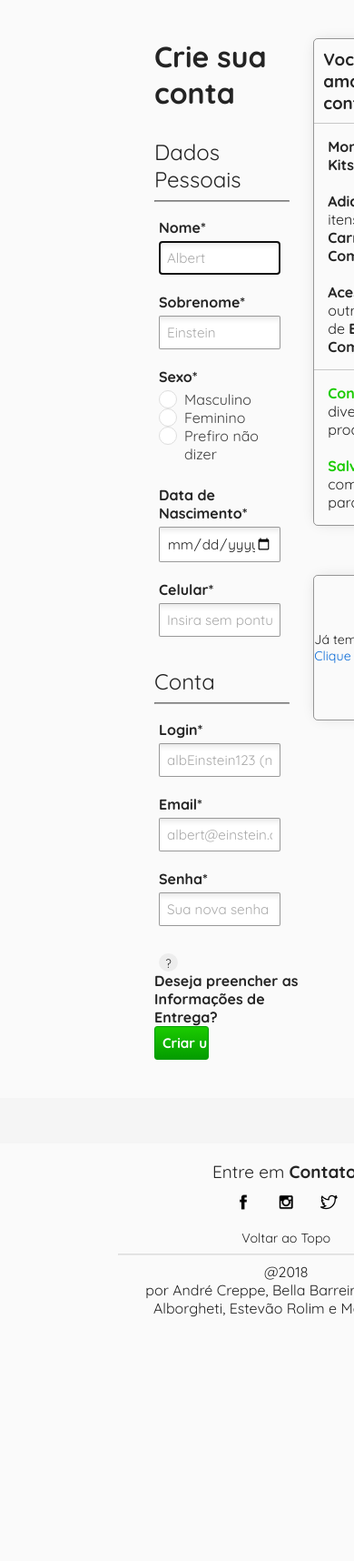
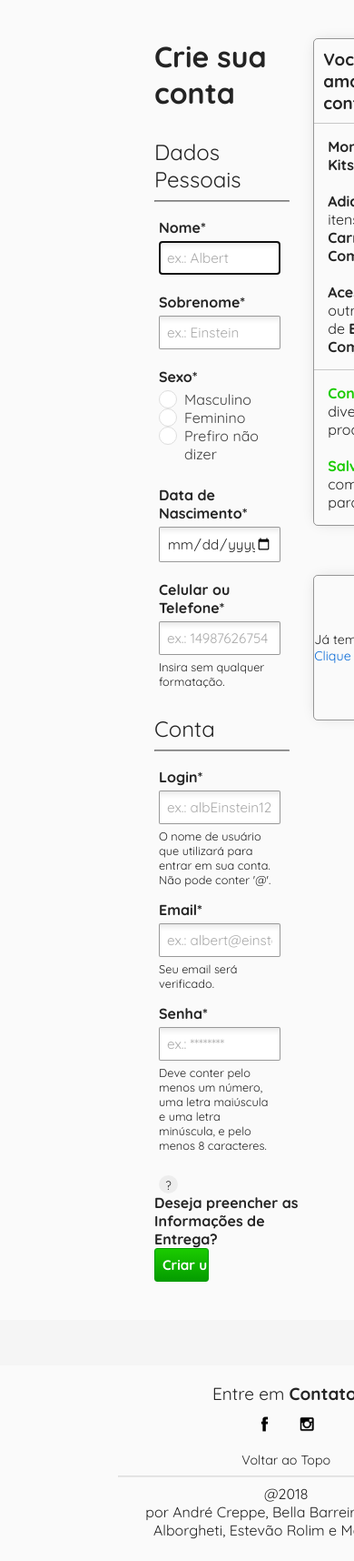
Before and after one commit to kitall/kitall.github.io, a PHP site: page /cadastro/ in a window 390 px wide; the page is wider, and only the part inside the window is pictured. Shown: the part 50-1766 px from the top of that part at 91% size. Before the commit the page ends 1498 px from the top of that part, so only its background shows below. Run offline with PHP 8.4, Linux system fonts and the light colour scheme; some libraries are stand-ins or nearby versions.

Commit message:
Corrections and minor changes
CSS, HTML, PHP and a bunch of PGSQL etc.

```diff
--- a/cadastro/index.php
+++ b/cadastro/index.php
@@ -287,7 +287,7 @@
                                                         <img src="" id="cesta" alt="Cesta">
                                                     </div>
                                                     <div>
-                                                        <h2>x</h2>
+                                                        <h2>0</h2>
                                                     </div>
                                                 </a>
                                             </div>
@@ -338,7 +338,7 @@
                                         <img src="" id="cesta" alt="Cesta">
                                     </div>
                                     <div>
-                                        <h2>x</h2>
+                                        <h2>0</h2>
                                     </div>
                                 </a>
                             </div>
@@ -361,7 +361,7 @@
                                     <div>
                                         <div class="lblCampo"><label>Nome*</label></div>
                                     </div>
-                                    <input type="text" name="nome" placeholder="Albert" autofocus maxlength="30" required>
+                                    <input type="text" name="nome" placeholder="ex.: Albert" autofocus maxlength="30" required title="Insira seu nome!">
                                     <div class="descCampo" id="nome">
                                         <p></p>
                                     </div>
@@ -370,7 +370,7 @@
                                     <div>
                                         <div class="lblCampo"><label>Sobrenome*</label></div>
                                     </div>
-                                    <input type="text" name="sobrenome" placeholder="Einstein" maxlength="40" required>
+                                    <input type="text" name="sobrenome" placeholder="ex.: Einstein" maxlength="40" required title="Insira seu sobrenome!">
                                     <div class="descCampo" id="sobrenome">
                                         <p></p>
                                     </div>
@@ -380,7 +380,7 @@
                                         <div class="lblCampo"><label>Sexo*</label></div>
                                     </div>
                                     <br>
-                                    <div class="selectSexo">
+                                    <div class="selectSexo" title="Insira seu sexo!">
                                         <input type="radio" name="sexo" value="M" id="sexoM" required><label for="sexoM">Masculino</label>
                                         <input type="radio" name="sexo" value="F" id="sexoF"><label for="sexoF">Feminino</label>
                                         <input type="radio" name="sexo" value="N" id="sexoN"><label for="sexoN">Prefiro
@@ -394,18 +394,18 @@
                                     <div>
                                         <div class="lblCampo"><label>Data de Nascimento*</label></div>
                                     </div>
-                                    <input type="date" name="data_nasc" max="2018-10-08" min="1910-01-01" maxlenght="10" required>
+                                    <input type="date" name="data_nasc" max="2018-10-08" min="1910-01-01" maxlenght="10" required title="Insira sua data de nascimento!">
                                     <div class="descCampo" id="data_nasc">
                                         <p></p>
                                     </div>
                                 </div>
                                 <div class="campo">
                                     <div>
-                                        <div class="lblCampo"><label>Celular*</label></div>
+                                        <div class="lblCampo"><label>Celular ou Telefone*</label></div>
                                     </div>
-                                    <input type="text" name="celular" placeholder="Insira sem pontuação (ex.: 14987626754)" required>
+                                    <input type="text" name="celular" placeholder="ex.: 14987626754" required title="Insira seu número de celular ou telefone!">
                                     <div class="descCampo" id="celular">
-                                        <p></p>
+                                        <p>Insira sem qualquer formatação.</p>
                                     </div>
                                 </div>
                             </div>
@@ -418,9 +418,9 @@
                                     <div>
                                         <div class="lblCampo"><label>Login*</label></div>
                                     </div>
-                                    <input type="text" name="login" placeholder="albEinstein123 (não pode conter '@')" pattern="[^@\x22]+" required>
+                                    <input type="text" name="login" placeholder="ex.: albEinstein123" pattern="[^@\x22]+" required title="Insira seu login!">
                                     <div class="descCampo" id="login">
-                                        <p></p>
+                                        <p>O nome de usuário que utilizará para entrar em sua conta. Não pode conter '@'.</p>
                                     </div>
                                 </div>
 
@@ -428,9 +428,9 @@
                                     <div>
                                         <div class="lblCampo"><label>Email*</label></div>
                                     </div>
-                                    <input type="text" name="email" placeholder="albert@einstein.com" required>
+                                    <input type="text" name="email" placeholder="ex.: albert@einstein.com" required title="Insira seu email!">
                                     <div class="descCampo" id="email">
-                                        <p></p>
+                                        <p>Seu email será verificado.</p>
                                     </div>
                                 </div>
 
@@ -438,9 +438,9 @@
                                     <div>
                                         <div class="lblCampo"><label>Senha*</label></div>
                                     </div>
-                                    <input type="password" name="senha" placeholder="Sua nova senha aqui..." required pattern="(?=.*\d)(?=.*[a-z])(?=.*[A-Z]).{8,}" title="Must contain at least one number and one uppercase and lowercase letter, and at least 8 or more characters">
+                                    <input type="password" name="senha" placeholder="ex.: ********" required pattern="(?=.*\d)(?=.*[a-z])(?=.*[A-Z]).{8,}" title="Insira sua senha!">
                                     <div class="descCampo" id="senha">
-                                        <p></p>
+                                        <p>Deve conter pelo menos um número, uma letra maiúscula e uma letra minúscula, e pelo menos 8 caracteres.</p>
                                     </div>
                                 </div>
                             </div>
@@ -453,9 +453,9 @@
                                     <div>
                                         <div class="lblCampo"><label>Endereço</label></div>
                                     </div>
-                                    <input type="text" name="endereco" placeholder="R. João de Barro">
+                                    <input type="text" name="endereco" placeholder="ex.: R. João de Barro" title="Insira a rua ou avenida de sua casa!">
                                     <div class="descCampo" id="endereco">
-                                        <p>Você precisa inserir o Endereço!</p>
+                                        <p></p>
                                     </div>
                                 </div>
 
@@ -463,9 +463,9 @@
                                     <div>
                                         <div class="lblCampo"><label>Número</label></div>
                                     </div>
-                                    <input type="text" name="numero" placeholder="10-21">
+                                    <input type="text" name="numero" placeholder="ex.: 10-21" title="Insira o número de sua casa!">
                                     <div class="descCampo" id="numero">
-                                        <p>Você precisa inserir o Número!</p>
+                                        <p></p>
                                     </div>
                                 </div>
                             </div>
@@ -475,7 +475,7 @@
                                     <div>
                                         <div class="lblCampo"><label>Complemento</label></div>
                                     </div>
-                                    <input type="text" name="complemento" placeholder="Portão 3, Apto. 12">
+                                    <input type="text" name="complemento" placeholder="ex.: Portão 3, Apto. 12" title="Insira, se houver, o complemento de seu endereço!">
                                     <div class="descCampo" id="complemento">
                                         <p></p>
                                     </div>
@@ -484,9 +484,9 @@
                                     <div>
                                         <div class="lblCampo"><label>Bairro</label></div>
                                     </div>
-                                    <input type="text" name="bairro" placeholder="Jardim dos Pinheiros">
+                                    <input type="text" name="bairro" placeholder="ex.: Jardim dos Pinheiros" title="Insira seu bairro!">
                                     <div class="descCampo" id="bairro">
-                                        <p>Você precisa inserir o Bairro!</p>
+                                        <p></p>
                                     </div>
                                 </div>
 
@@ -498,9 +498,9 @@
                                     <div>
                                         <div class="lblCampo"><label>Cidade</label></div>
                                     </div>
-                                    <input type="text" name="cidade" placeholder="Bauru">
+                                    <input type="text" name="cidade" placeholder="ex.: Bauru" title="Insira sua cidade!">
                                     <div class="descCampo" id="cidade">
-                                        <p>Você precisa inserir a Cidade!</p>
+                                        <p></p>
                                     </div>
                                 </div>
 
@@ -508,9 +508,9 @@
                                     <div>
                                         <div class="lblCampo"><label>CEP</label></div>
                                     </div>
-                                    <input type="text" name="cep" placeholder="11235-813">
+                                    <input type="text" name="cep" placeholder="ex.: 11235-813" title="Insira seu CEP!">
                                     <div class="descCampo" id="cep">
-                                        <p>Você precisa inserir o CEP!</p>
+                                        <p></p>
                                     </div>
                                 </div>
                             </div>
@@ -520,7 +520,7 @@
                                     <div>
                                         <div class="lblCampo"><label>Estado</label></div>
                                     </div>
-                                    <select name="estado">
+                                    <select name="estado" title="Insira seu estado!">
                                         <option value="" disabled selected>Unidade Federativa</option>
                                         <option value="AC">Acre</option>
                                         <option value="AL">Alagoas</option>
@@ -551,7 +551,7 @@
                                         <option value="TO">Tocantins</option>
                                     </select>
                                     <div class="descCampo" id="estado">
-                                        <p>Você precisa inserir o Estado!</p>
+                                        <p></p>
                                     </div>
                                 </div>
 
@@ -559,7 +559,7 @@
                                     <div>
                                         <div class="lblCampo"><label>País</label></div>
                                     </div>
-                                    <input type="text" name="pais" placeholder="Brasil">
+                                    <input type="text" name="pais" placeholder="ex.: Brasil" title="Insira seu país!">
                                     <div class="descCampo" id="pais">
                                         <p></p>
                                     </div>
@@ -705,7 +705,7 @@
                                                                     <img src="" id="cesta" alt="Cesta">
                                                                 </div>
                                                                 <div>
-                                                                    <h2>x</h2>
+                                                                    <h2>0</h2>
                                                                 </div>
                                                             </a>
                                                         </div>
@@ -757,7 +757,7 @@
                                                     <img src="" id="cesta" alt="Cesta">
                                                 </div>
                                                 <div>
-                                                    <h2>x</h2>
+                                                    <h2>0</h2>
                                                 </div>
                                             </a>
                                         </div>
@@ -774,13 +774,10 @@
 							</div>
 							<div class="footerContatoIcons">
 								<div class="footerContatoIconsContent">
-                                    <a href="" id="aface"><img src="imgs/facebook.png" id="face" alt="">
+									<a href="https://www.facebook.com/kitallCTI" id="aface" target="_blank"><img src="imgs/facebook.png" id="face" alt="">
 										<div></div>
 									</a>
-                                    <a href="" id="ainsta"><img src="imgs/instagram.png" id="insta" alt="">
-                                        <div></div>
-                                    </a>
-                                    <a href="" id="atwitter"><img src="imgs/twitter.png" id="twitter" alt="">
+									<a href="https://www.instagram.com/kitallcti/" id="ainsta" target="_blank"><img src="imgs/instagram.png" id="insta" alt="">
 										<div></div>
 									</a>
 								</div>
--- a/css/cadastro.css
+++ b/css/cadastro.css
@@ -90,7 +90,7 @@
     padding-top: 5px;
     margin: 0;
     font-weight: normal;
-    opacity: 0;
+    /* opacity: 0; */
 }
 
 .errorCampo p {
@@ -101,8 +101,36 @@
 
 .wrongInput {
     border-color: red;
+
 }
 
+/* .errorCampo#endereco {
+    content: "Você precisa inserir o Endereço!";
+}
+
+.errorCampo#numero {
+    content: "Você precisa inserir o Número!";
+}
+
+.errorCampo#bairro {
+    content: "Você precisa inserir o Bairro!";
+}
+
+.errorCampo#cidade {
+    content: "Você precisa inserir a Cidade!";
+}
+
+.errorCampo#cep {
+    content: "Você precisa inserir o CEP!";
+}
+
+.errorCampo#estado {
+    content: "Você precisa inserir o Estado!";
+}
+
+.errorCampo#pais {
+    content: "Você precisa inserir o País!";
+} */
 
 .selectSexo {}
 
--- a/css/footer.css
+++ b/css/footer.css
@@ -57,7 +57,7 @@
 .footerContatoIconsContent {
     margin: auto;
     display: grid;
-    grid-template-columns: 1fr 1fr 1fr;
+    grid-template-columns: 1fr 1fr;
     padding: 0;
 }
 
@@ -138,7 +138,7 @@
     padding: 0;
     width: 100%;
     font-size: 1.5ch;
-    down: 0;
+    bottom: 0;
 }
 
 .menuFooter {
--- a/css/header.css
+++ b/css/header.css
@@ -677,6 +677,10 @@ li#active .cesta #cesta {
         display: none;
     }
 
+    .show {
+        display: flex;
+    }
+
     .showBtns {
         display: flex;
     }
--- a/css/main.css
+++ b/css/main.css
@@ -13,6 +13,11 @@
 	transition-duration: 0;
 	transition-property: border, background, opacity;
 	transition-duration: 0.2s;
+}
+
+*::selection {
+	background-color: #1CCE00;
+	color: white;
 }
 
 /* *:focus {
--- a/css/presentation.css
+++ b/css/presentation.css
@@ -289,15 +289,16 @@
     display: flex;
     grid-area: presentVideo;
     /* background: red; */
-    padding-top: 56.25%;
+    width: 100%;
+    /* padding-top: 56.25%; */
     position: relative;
 }
 
 .presentVideo iframe {
-    position: absolute;
+    position: relative;
     top: 0;
-    left: 0;
-    width: 100%;
+    /* left: 0; */
+    width: 80%;
     height: 100%;
     margin: auto;
     padding: 0;
@@ -305,6 +306,7 @@
 
 .presentVideoDescription {
     grid-area: presentTxt;
+    /* position: absolute; */
     text-align: center;
     height: auto;
     margin: auto;
--- a/js/main.js
+++ b/js/main.js
@@ -37,6 +37,11 @@ function showContato() {
     }
 
     document.getElementById('isContatoShown').value = contatoShown;
+}
+
+function frmOrderSubmit() {
+    var frm = document.getElementById("frmOrder");
+    frm.submit();
 }
 
 //function validaCamposCadastro(){
```
Also changed, not shown: css/catalogo.css (+27 -0 lines), index.php (+15 -9 lines), login/index.php (+6 -9 lines), pesquisa/index.php (+49 -14 lines). Lines whose indentation alone changed are shown as unchanged.
